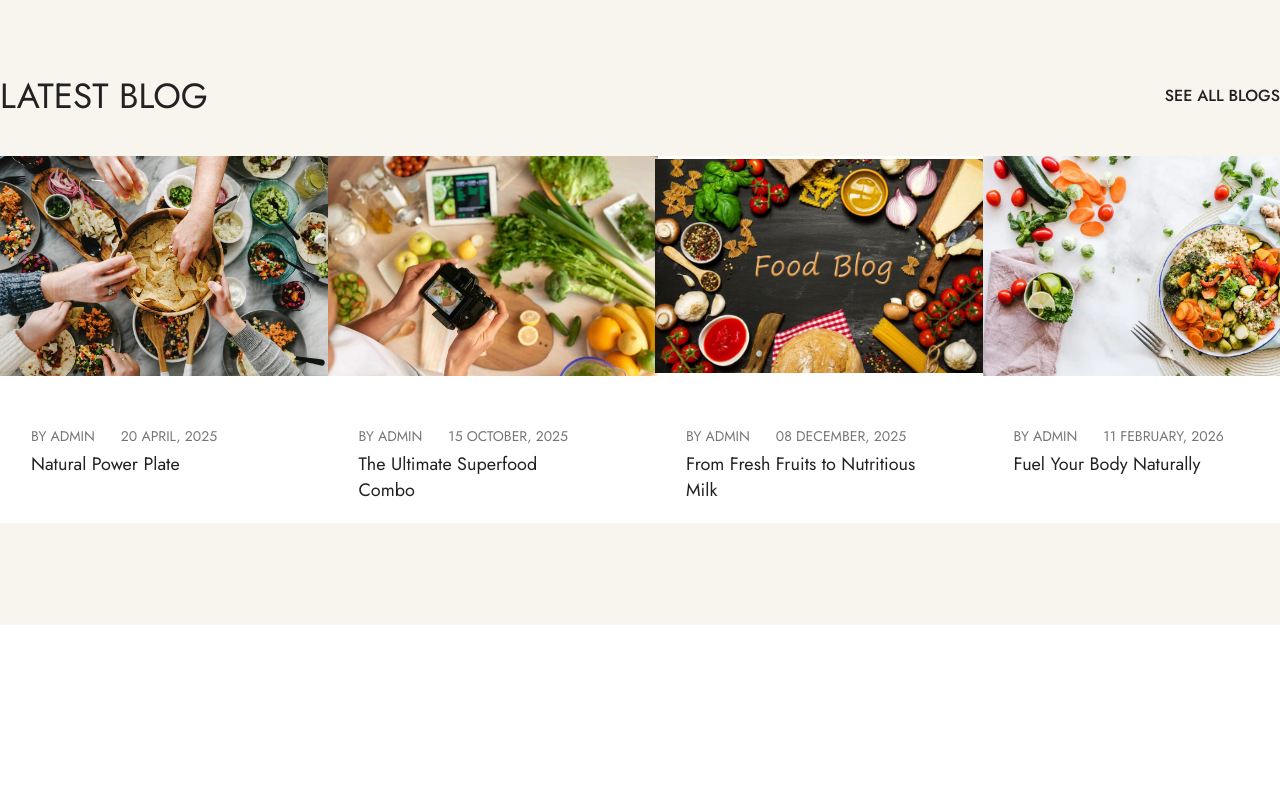
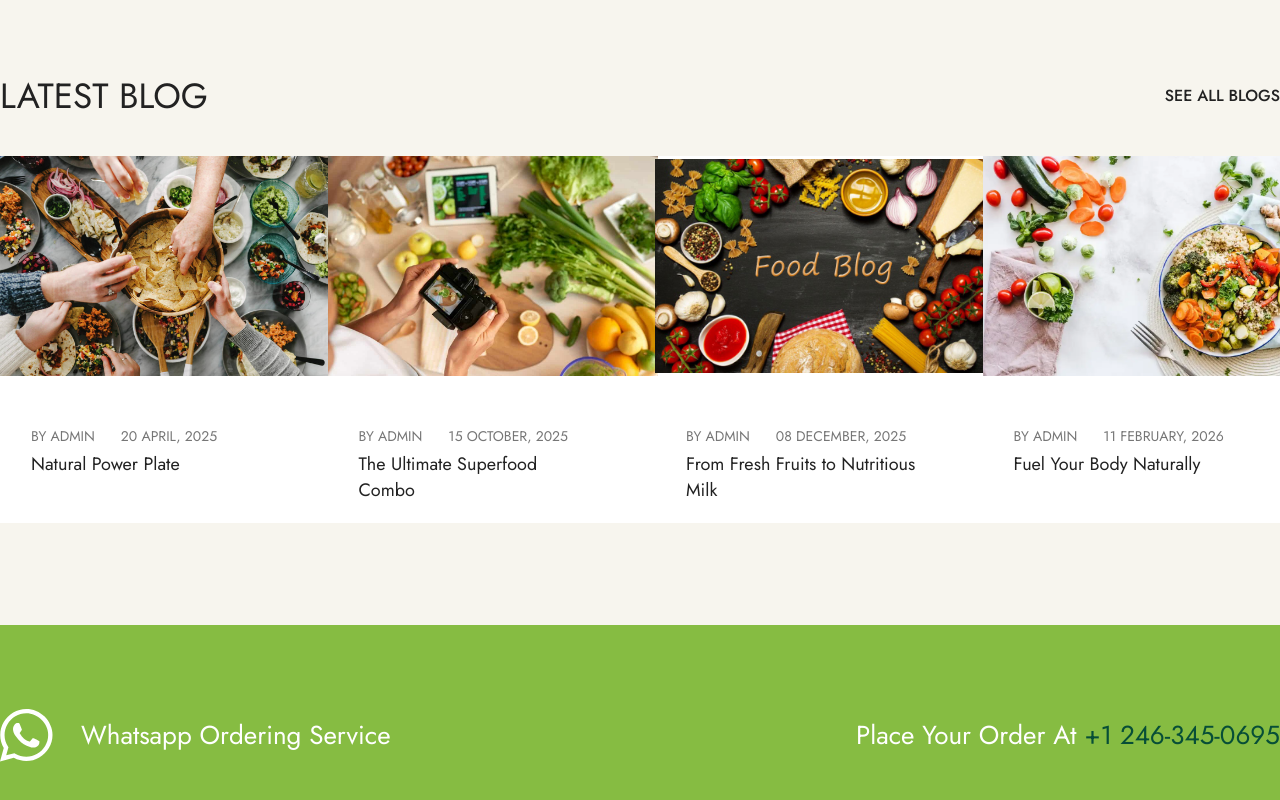
Before and after one commit to ayeshatahsin11/Uomo-E-commerce, a Next.js app: page / in a window 1280 px wide. Shown: the part 4029-4829 px from the top of the page. Before the commit the page ends 4654 px from the top, so only its background shows below. Built offline with nearby package versions, Linux system fonts and the light colour scheme.

Commit message:
contact res done

```diff
--- a/src/app/(root)/page.jsx
+++ b/src/app/(root)/page.jsx
@@ -21,8 +21,8 @@ const page = () => {
      <TopSelling/>
      <Dsicount/>
      <Blog/>
-     {/* <Contact/>
-    <Footer/> */}
+     <Contact/>
+    {/* <Footer/> */}
     </>
   );
 };
--- a/src/components/layout/Contents/Contact.jsx
+++ b/src/components/layout/Contents/Contact.jsx
@@ -3,10 +3,10 @@ import Container from "../Container";
 
 const Contact = () => {
   return (
-    <section className="bg-primary pt-21 pb-20">
+    <section className="bg-primary py-10 md:pt-21 md:pb-20">
       <Container>
-        <div className="flex justify-between items-center">
-          <div className="flex gap-7 items-center">
+        <div className="md:flex justify-between items-center">
+          <div className="flex gap-5 md:gap-7 items-center">
             <svg
               width="53"
               height="53"
@@ -19,12 +19,12 @@ const Contact = () => {
                 fill="white"
               />
             </svg>
-            <h3 className="text-white text-[26px]">
+            <h3 className="text-white text-[20px] md:text-[26px]">
               Whatsapp Ordering Service
             </h3>
           </div>
 
-          <h2 className="text-white capitalize text-[26px]">
+          <h2 className="text-white capitalize mt-3 md:mt-0 ml-6 md:ml-0 text-[18px] md:text-[26px]">
             Place your order at{" "}
             <span className="text-secondary">+1 246-345-0695</span>{" "}
           </h2>
```
